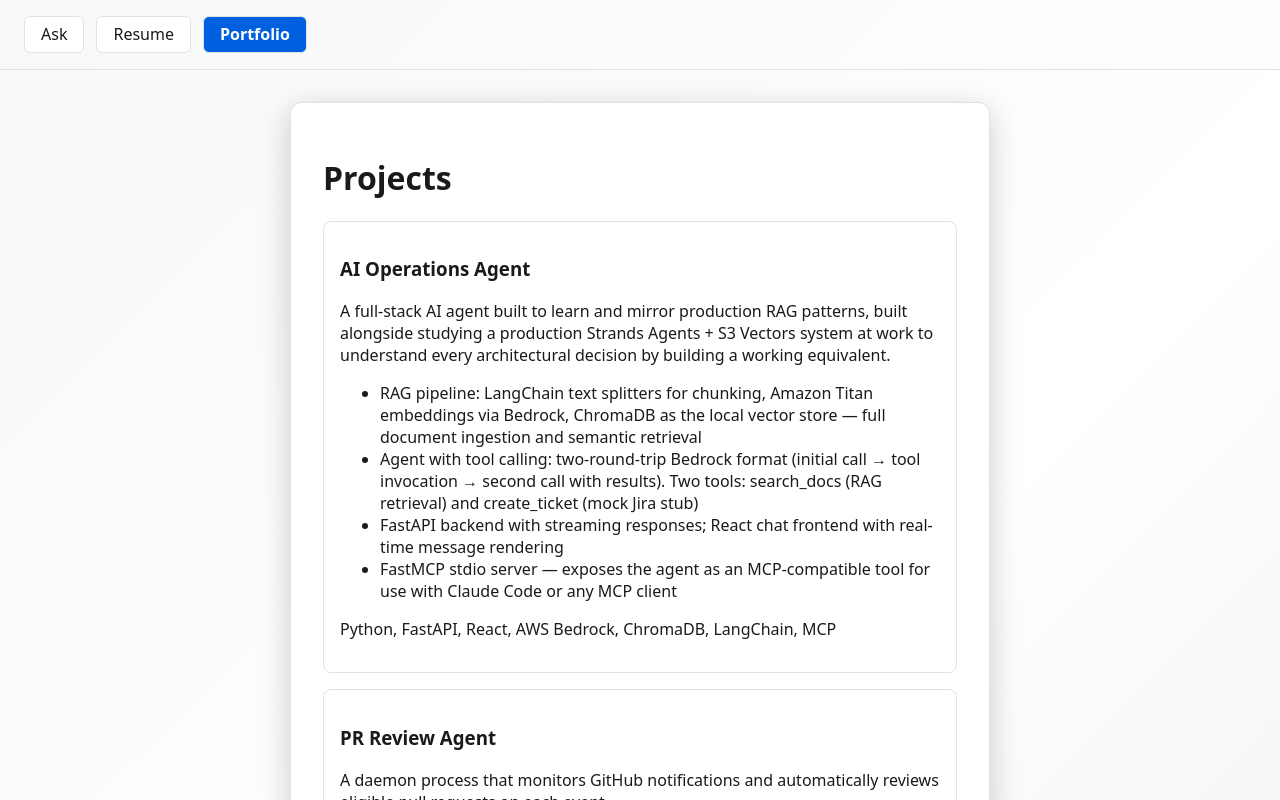
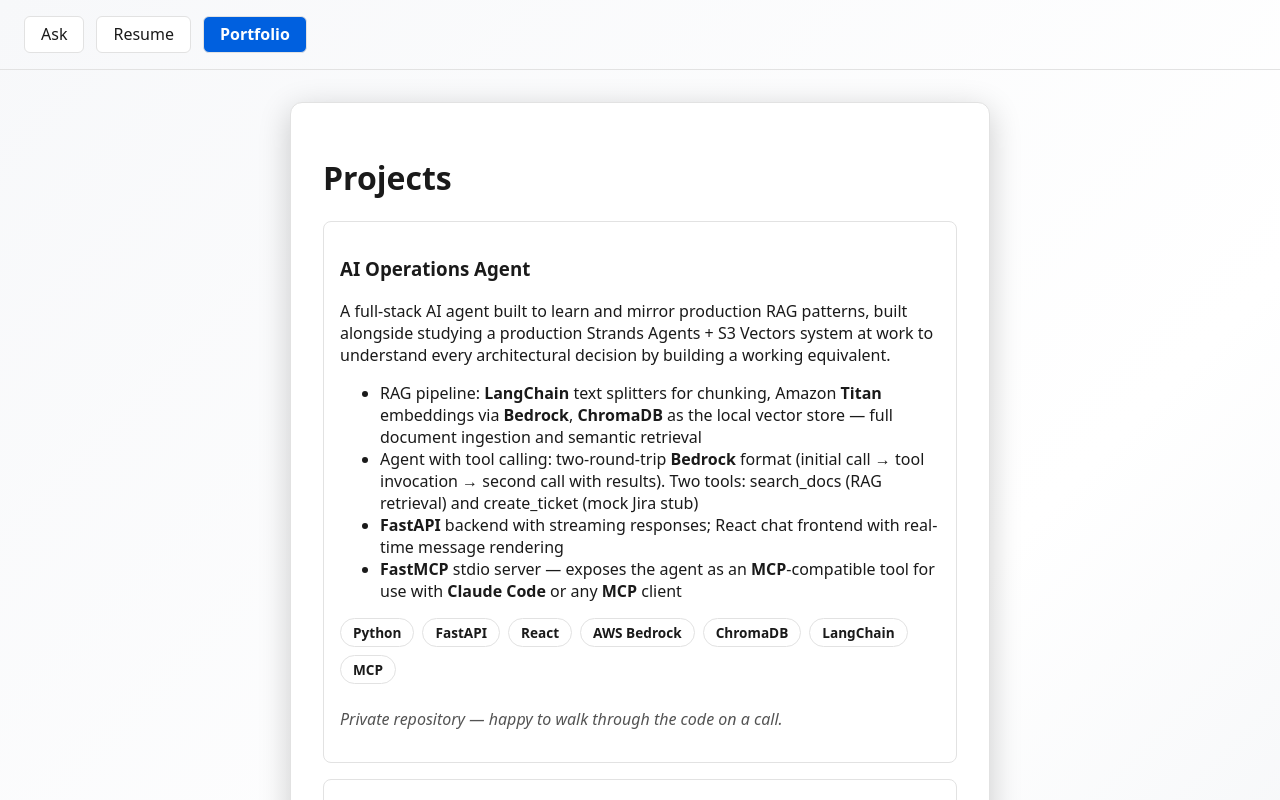
Before and after one commit to nishthaarora/nishtha-portfolio, a Next.js app: page /portfolio in a window 1280 px wide. Shown: the top 800 px of the page. Built offline with nearby package versions, Linux system fonts and the light colour scheme; no server answers.

Commit message:
Propagate design system across pages: full 5-color Skills pills, shared Pill component, photo on Resume, tech pills + honest link handling on Portfolio

```diff
--- a/app/globals.css
+++ b/app/globals.css
@@ -12,6 +12,10 @@
   --thread-ai-bg: rgba(138, 63, 252, 0.1);
   --thread-leadership: #0f9d58;
   --thread-leadership-bg: rgba(15, 157, 88, 0.1);
+  --thread-testing: #b45309;
+  --thread-testing-bg: rgba(180, 83, 9, 0.1);
+  --thread-platform: #0e7490;
+  --thread-platform-bg: rgba(14, 116, 144, 0.1);
 }
 
 @media (prefers-color-scheme: dark) {
@@ -29,6 +33,10 @@
     --thread-ai-bg: rgba(183, 148, 246, 0.15);
     --thread-leadership: #4ade80;
     --thread-leadership-bg: rgba(74, 222, 128, 0.15);
+    --thread-testing: #f5a623;
+    --thread-testing-bg: rgba(245, 166, 35, 0.15);
+    --thread-platform: #22d3ee;
+    --thread-platform-bg: rgba(34, 211, 238, 0.15);
   }
 }
 
--- /dev/null
+++ b/components/Pill.tsx
@@ -0,0 +1,41 @@
+export const THREAD_COLORS: Record<string, { fg: string; bg: string }> = {
+  "frontend-engineering": { fg: "var(--thread-frontend)", bg: "var(--thread-frontend-bg)" },
+  "ai-agent-development": { fg: "var(--thread-ai)", bg: "var(--thread-ai-bg)" },
+  "team-leadership": { fg: "var(--thread-leadership)", bg: "var(--thread-leadership-bg)" },
+  testing: { fg: "var(--thread-testing)", bg: "var(--thread-testing-bg)" },
+  platform: { fg: "var(--thread-platform)", bg: "var(--thread-platform-bg)" },
+};
+
+export function Pill({
+  children,
+  colorKey,
+  href,
+}: {
+  children: React.ReactNode;
+  colorKey?: string;
+  href?: string;
+}) {
+  const color = (colorKey && THREAD_COLORS[colorKey]) || { fg: "var(--fg)", bg: "var(--input-bg)" };
+  const hasThreadColor = Boolean(colorKey && THREAD_COLORS[colorKey]);
+  const Tag = href ? "a" : "span";
+  return (
+    <Tag
+      href={href}
+      style={{
+        display: "inline-block",
+        color: color.fg,
+        background: color.bg,
+        border: `1px solid ${hasThreadColor ? color.fg : "var(--border)"}`,
+        borderRadius: 16,
+        padding: "0.25rem 0.75rem",
+        fontSize: "0.85rem",
+        fontWeight: 600,
+        textDecoration: "none",
+        marginRight: "0.5rem",
+        marginBottom: "0.5rem",
+      }}
+    >
+      {children}
+    </Tag>
+  );
+}
--- a/components/ProjectCard.tsx
+++ b/components/ProjectCard.tsx
@@ -1,4 +1,6 @@
 import type { Project } from "@/data/projects";
+import { Pill } from "@/components/Pill";
+import { boldKeyTerms } from "@/lib/boldKeyTerms";
 
 export function ProjectCard({ project }: { project: Project }) {
   return (
@@ -14,14 +16,22 @@
       <p>{project.description}</p>
       <ul>
         {project.highlights.map((highlight) => (
-          <li key={highlight}>{highlight}</li>
+          <li key={highlight}>{boldKeyTerms(highlight)}</li>
         ))}
       </ul>
-      <p>{project.tech.join(", ")}</p>
-      {project.link && (
+      <div>
+        {project.tech.map((tech) => (
+          <Pill key={tech}>{tech}</Pill>
+        ))}
+      </div>
+      {project.link ? (
         <a href={project.link} target="_blank" rel="noreferrer">
-          View project
+          View code →
         </a>
+      ) : (
+        <p style={{ opacity: 0.75, fontStyle: "italic" }}>
+          Private repository — happy to walk through the code on a call.
+        </p>
       )}
     </div>
   );
--- /dev/null
+++ b/lib/boldKeyTerms.tsx
@@ -0,0 +1,27 @@
+const KEY_TERMS = [
+  "LangChain",
+  "ChromaDB",
+  "Bedrock",
+  "FastAPI",
+  "FastMCP",
+  "MCP",
+  "Titan",
+  "Claude Code",
+  "Claude SDK",
+  "Claude",
+  "Gemini",
+  "Cursor",
+  "GitHub",
+].sort((a, b) => b.length - a.length);
+
+const KEY_TERMS_PATTERN = new RegExp(
+  `(${KEY_TERMS.map((t) => t.replace(/[.*+?^${}()|[\]\\]/g, "\\$&")).join("|")})`,
+  "g"
+);
+
+export function boldKeyTerms(text: string): React.ReactNode {
+  const parts = text.split(KEY_TERMS_PATTERN);
+  return parts.map((part, i) =>
+    KEY_TERMS.includes(part) ? <strong key={i}>{part}</strong> : part
+  );
+}
```
Also changed, not shown: components/ResumeSection.tsx (+30 -76 lines).
